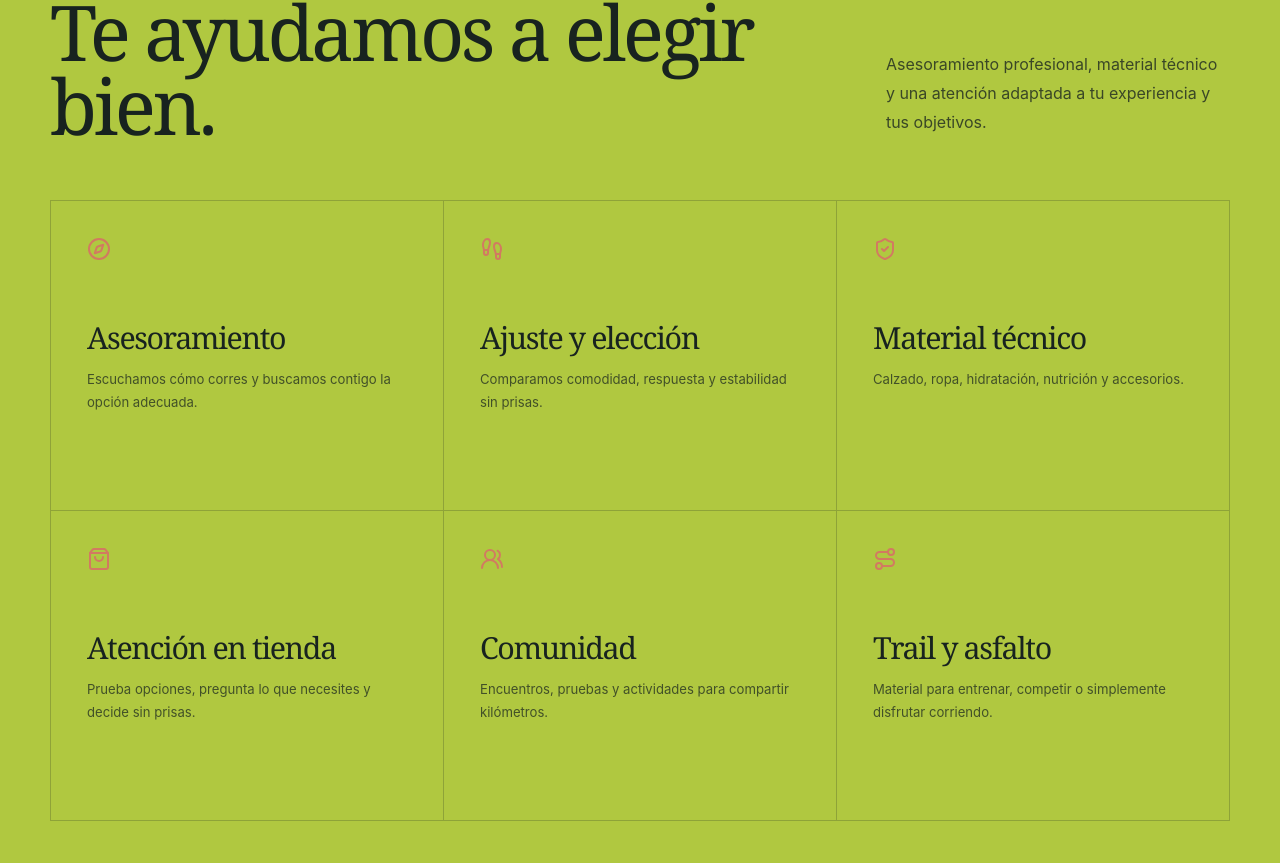
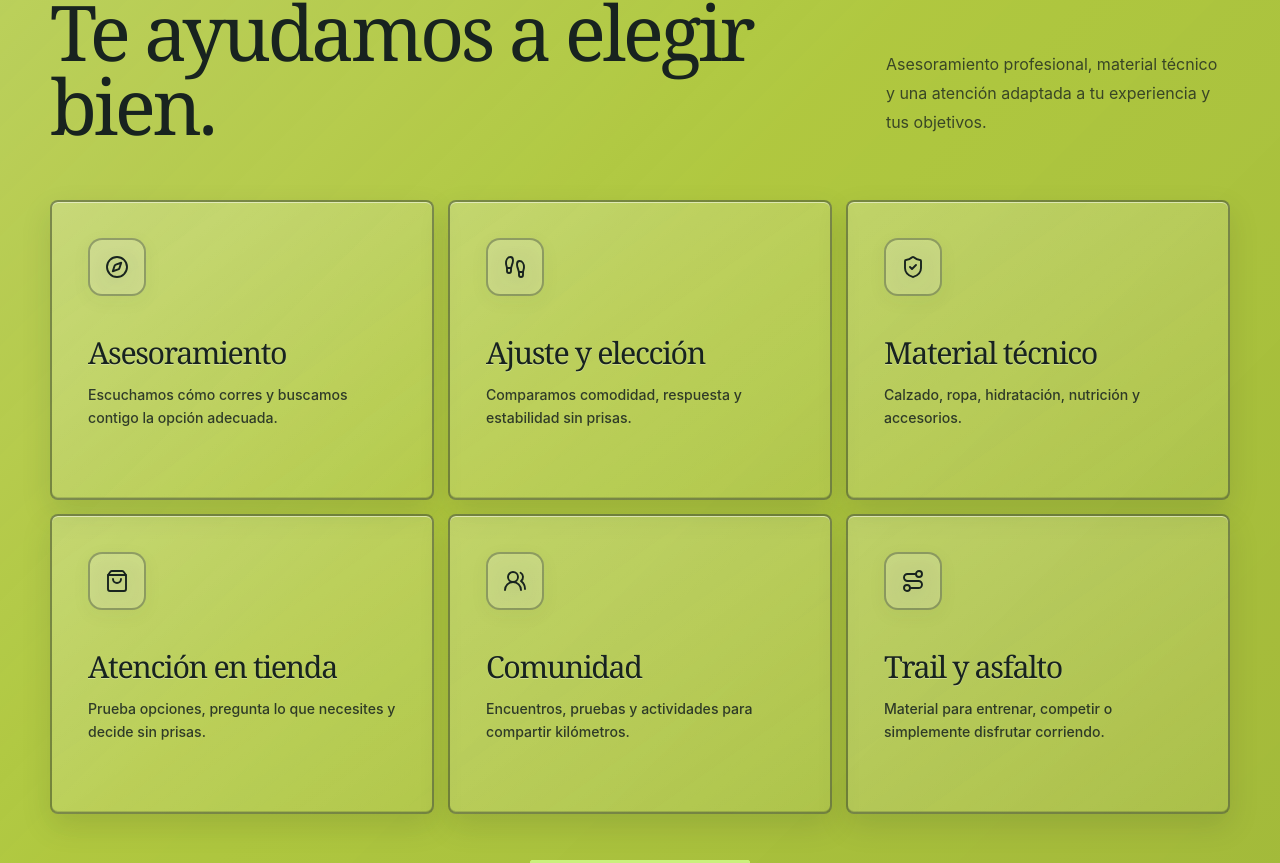
Before and after one commit to caporrfer/ibhola, a Next.js app: page / in a window 1280 px wide. Shown: the part 1934-2797 px from the top of the page. Built offline with nearby package versions, Linux system fonts and the light colour scheme; no server answers.

Commit message:
Add glass styling to green sections

```diff
--- a/app/globals.css
+++ b/app/globals.css
@@ -158,11 +158,6 @@ h1 em, h2 em, h3 em { color: inherit; font-style: normal; font-weight: inherit;
 .service svg { margin-bottom: 62px; color: var(--terracotta); }
 .service h3 { margin-bottom: 15px; font-size: 1.9rem; }
 .service p { margin: 0; color: #666761; font-size: .82rem; line-height: 1.75; }
-@media (min-width: 851px) {
-  .service p { opacity: 0; transform: translateY(8px); transition: opacity .25s, transform .25s; }
-  .service:hover p, .service:focus-within p { opacity: 1; transform: none; }
-}
-
 /* Shared section heading */
 .section-heading { display: grid; grid-template-columns: 1.38fr .62fr; gap: 70px; align-items: end; margin-bottom: 58px; }
 .section-heading h2, .gallery__heading h2, .reviews__heading h2, .contact__heading h2 { margin: 0; font-size: clamp(3.6rem, 6vw, 6.5rem); }
@@ -618,6 +613,12 @@ h1 em, h2 em, h3 em { color: inherit; font-style: normal; font-weight: inherit;
   background: #b0c840;
   color: var(--forest-deep);
 }
+.hero, .home-services, .reviews, .contact {
+  background: linear-gradient(135deg, rgba(255,255,255,.16) 0%, rgba(176,200,64,.05) 42%, rgba(0,0,0,.08) 100%), rgba(176,200,64,.84);
+  box-shadow: inset 0 1px 0 rgba(255,255,255,.32), inset 0 -1px 0 rgba(24,35,31,.18);
+  backdrop-filter: blur(18px) saturate(1.08);
+  -webkit-backdrop-filter: blur(18px) saturate(1.08);
+}
 .interior { background: #b0c840; }
 .interior > .catalog, .interior .faq, .events-page, .content-section { background: #080908; color: white; }
 .home-services, .footer { border-top: 0; border-bottom: 0; }
@@ -634,8 +635,12 @@ h1 em, h2 em, h3 em { color: inherit; font-style: normal; font-weight: inherit;
 .hero__rating { color: rgba(24,35,31,.64); }
 .hero__rating strong { color: var(--forest-deep); }
 .hero::before { background: none; }
-.services { border-color: rgba(24,35,31,.22); }
-.service { border-color: rgba(24,35,31,.22); }
+.home-services .services { gap: 14px; border: 0; }
+.home-services .service { min-height: 300px; border: 2px solid rgba(24,35,31,.42); border-radius: 8px; background: linear-gradient(145deg, rgba(255,255,255,.22), rgba(255,255,255,.07)); box-shadow: inset 0 1px 0 rgba(255,255,255,.5), inset 0 -1px 0 rgba(24,35,31,.16), 0 12px 30px rgba(24,35,31,.13); transition: border-color .25s, box-shadow .25s, transform .25s; }
+.home-services .service:hover { border-color: rgba(24,35,31,.7); box-shadow: inset 0 1px 0 rgba(255,255,255,.58), 0 18px 38px rgba(24,35,31,.2); transform: translateY(-4px); }
+.home-services .service svg { width: 58px; height: 58px; margin-bottom: 42px; padding: 15px; border: 2px solid rgba(24,35,31,.34); border-radius: 14px; background: rgba(255,255,255,.2); color: var(--forest-deep); filter: drop-shadow(0 5px 8px rgba(24,35,31,.16)); stroke-width: 1.9; }
+.home-services .service h3 { color: var(--forest-deep); font-weight: 500; text-shadow: 0 1px 0 rgba(255,255,255,.32); }
+.home-services .service p { color: rgba(24,35,31,.86); font-size: .88rem; font-weight: 540; line-height: 1.68; }
 .feature-grid, .journal__grid, .feature-grid article, .journal-card { border-color: rgba(255,255,255,.2); }
 .service > span { color: rgba(24,35,31,.48); }
 .service p { color: rgba(24,35,31,.72); }
```
